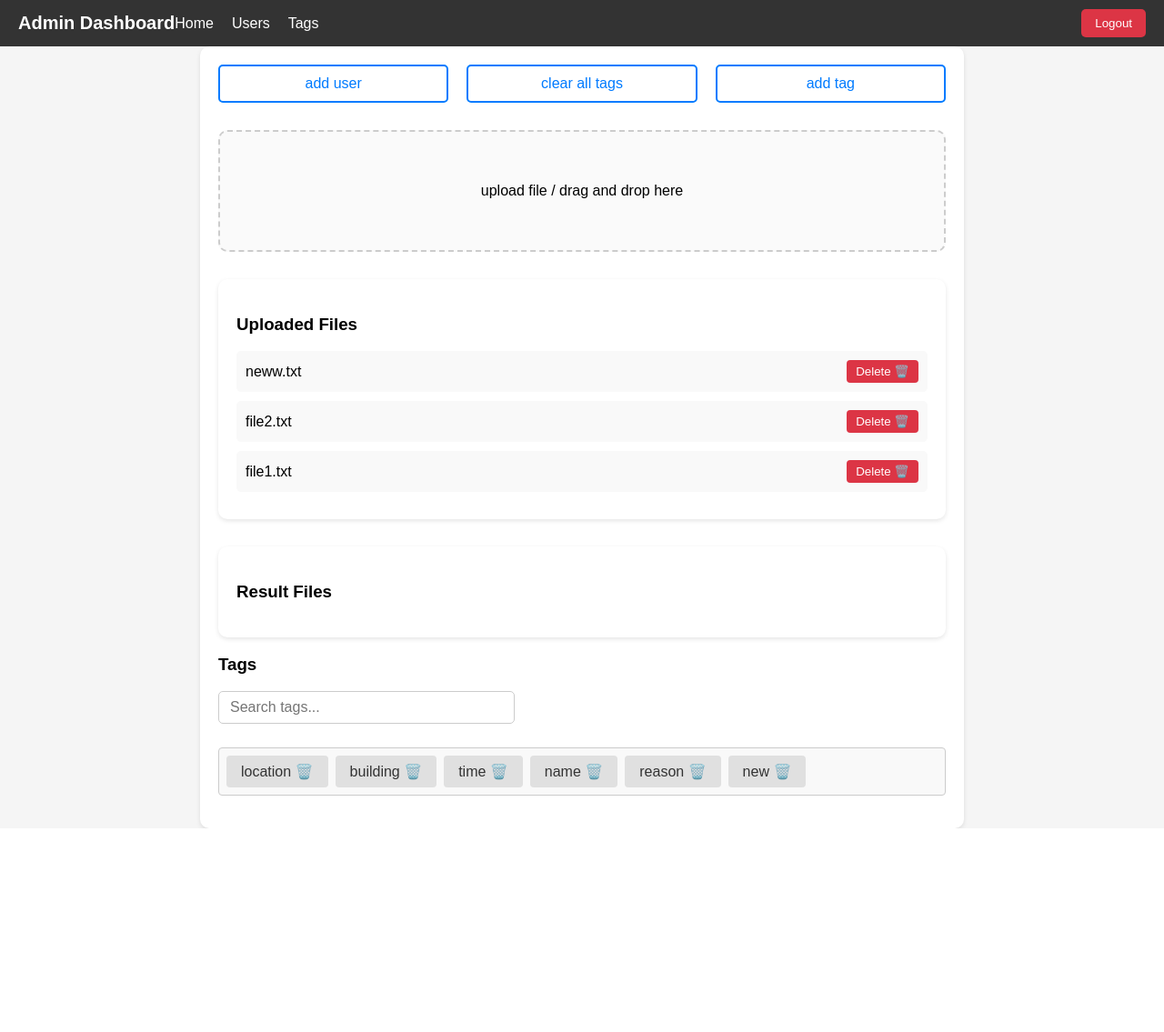
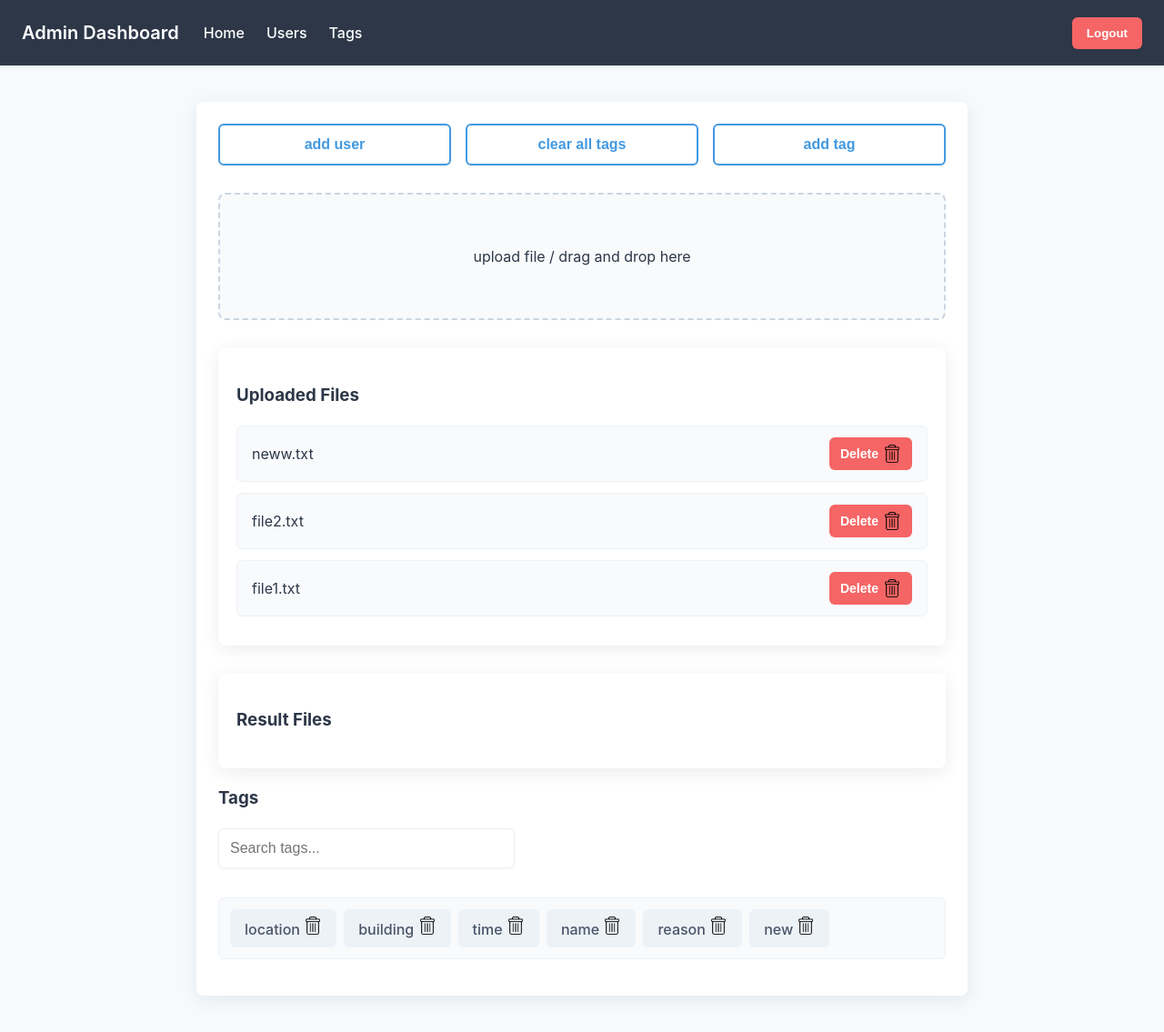
Before and after one commit to vaiva-a/NER_repo, a Django app: page /adminhome/ in a window 1280 px wide. Shown: the whole page at 91% size. Before the commit the page ends 911 px from the top, so only its background shows below. Run offline with Django 5.2, Linux system fonts and the light colour scheme; a user stored in the database is signed in; data comes from the database, SQL or seed files in the repository.

Commit message:
Updated UI

```diff
--- a/tags/static/css/adminpage.css
+++ b/tags/static/css/adminpage.css
@@ -1,125 +1,167 @@
 body {
-  font-family: Arial, sans-serif;
+  font-family: -apple-system, BlinkMacSystemFont, "Segoe UI", Roboto, Helvetica, Arial, sans-serif;
   margin: 0;
   padding: 0;
-  background-color: #f5f5f5;
+  background-color: #f7fafc;
+  color: #2d3748;
+  line-height: 1.5;
 }
 
 .container {
   max-width: 800px;
-  margin: 0 auto;
+  margin: 40px auto;
   background-color: white;
-  padding: 20px;
-  border-radius: 10px;
-  box-shadow: 0 2px 5px rgba(0, 0, 0, 0.1);
+  padding: 24px;
+  border-radius: 8px;
+  box-shadow: 0 4px 20px rgba(0, 0, 0, 0.08);
+  transition: all 0.3s ease;
+}
+
+.container:hover {
+  box-shadow: 0 6px 24px rgba(0, 0, 0, 0.12);
 }
 
 .button-group {
   display: flex;
-  gap: 20px;
+  gap: 16px;
   margin-bottom: 30px;
   justify-content: space-between;
 }
 
 .action-button {
-  padding: 10px 20px;
-  border: 2px solid #007bff;
-  border-radius: 5px;
+  padding: 12px 20px;
+  border: 2px solid #4299e1;
+  border-radius: 6px;
   background-color: white;
-  color: #007bff;
+  color: #4299e1;
   cursor: pointer;
-  transition: all 0.3s ease;
+  transition: all 0.2s ease;
   flex: 1;
   font-size: 16px;
+  font-weight: 600;
+  box-shadow: 0 1px 3px rgba(0, 0, 0, 0.05);
 }
 
 .action-button:hover {
-  background-color: #007bff;
+  background-color: #4299e1;
   color: white;
+  transform: translateY(-1px);
+  box-shadow: 0 4px 6px rgba(0, 0, 0, 0.1);
+}
+
+.action-button:active {
+  transform: translateY(1px);
+  box-shadow: 0 1px 2px rgba(0, 0, 0, 0.1);
 }
 
 .upload-area {
-  border: 2px dashed #ccc;
-  border-radius: 10px;
+  border: 2px dashed #cbd5e0;
+  border-radius: 8px;
   padding: 40px;
   text-align: center;
-  background-color: #fafafa;
+  background-color: #f8fafc;
   cursor: pointer;
-  margin-top: 20px;
+  margin-top: 24px;
+  transition: all 0.2s ease;
 }
 
 .upload-area:hover {
-  border-color: #007bff;
-  background-color: #f0f8ff;
+  border-color: #4299e1;
+  background-color: #ebf8ff;
 }
+
 .result-files-container {
   margin-top: 30px;
   background-color: white;
   padding: 20px;
-  border-radius: 10px;
-  box-shadow: 0 2px 5px rgba(0, 0, 0, 0.1);
-  max-height: 400px; /* Limit the container height */
-  overflow-y: auto; /* Enable vertical scrolling */
-  overflow-x: hidden; /* Hide horizontal scroll if content overflows */
-  scroll-behavior: smooth; /* Smooth scrolling */
+  border-radius: 8px;
+  box-shadow: 0 4px 20px rgba(0, 0, 0, 0.08);
+  max-height: 400px;
+  overflow-y: auto;
+  overflow-x: hidden;
+  scroll-behavior: smooth;
 }
 
-/* Style for the scrollbar (optional) */
 .result-files-container::-webkit-scrollbar {
-  width: 8px; /* Scrollbar width */
+  width: 8px;
+}
+
+.result-files-container::-webkit-scrollbar-track {
+  background: #f1f1f1;
+  border-radius: 8px;
 }
 
 .result-files-container::-webkit-scrollbar-thumb {
-  background-color: #ccc; /* Scrollbar thumb color */
-  border-radius: 4px;
+  background-color: #cbd5e0;
+  border-radius: 8px;
 }
 
 .result-files-container::-webkit-scrollbar-thumb:hover {
-  background-color: #888; /* Hover effect on scrollbar */
+  background-color: #a0aec0;
 }
 
 .result-files-container ul {
   list-style: none;
   padding: 0;
-  margin: 0; /* Remove extra margin for better alignment */
+  margin: 0;
 }
 
 .result-files-container li {
   display: flex;
   justify-content: space-between;
   align-items: center;
-  margin-bottom: 10px;
-  max-height: 200px; /* Reduced height for earlier scrolling */
-  overflow-y: auto; /* Enable vertical scrolling */
-  overflow-x: hidden; /* Hide horizontal scroll if content overflows */
-  scroll-behavior: smooth;
-  padding: 10px;
-  background-color: #f9f9f9;
-  border-radius: 5px;
-  word-wrap: break-word; /* Handle long file names */
+  margin-bottom: 12px;
+  padding: 12px 16px;
+  background-color: #f8fafc;
+  border-radius: 6px;
+  word-wrap: break-word;
+  border: 1px solid #edf2f7;
+  transition: all 0.2s ease;
+}
+
+.result-files-container li:hover {
+  background-color: #ebf8ff;
+  border-color: #bee3f8;
+  transform: translateY(-1px);
+  box-shadow: 0 2px 4px rgba(0, 0, 0, 0.05);
 }
 
 .result-files-container button {
-  margin-left: 10px;
-  padding: 5px 10px;
+  display: flex;
+  align-items: center;
+  gap: 5px;
+  margin-left: 12px;
+  padding: 8px 12px;
   border: none;
-  border-radius: 4px;
+  border-radius: 6px;
   cursor: pointer;
-  background-color: #007bff;
+  background-color: #4299e1;
   color: white;
-  transition: background-color 0.3s ease; /* Smooth button hover effect */
+  transition: all 0.2s ease;
+  font-weight: 600;
+  font-size: 14px;
 }
 
 .result-files-container button:hover {
-  background-color: #0056b3; /* Darker blue on hover */
+  background-color: #3182ce;
+  transform: translateY(-1px);
+  box-shadow: 0 2px 4px rgba(0, 0, 0, 0.1);
+}
+
+.result-files-container button:active {
+  transform: translateY(1px);
+  box-shadow: 0 1px 2px rgba(0, 0, 0, 0.1);
 }
 
 .result-files-container button.delete-btn {
-  background-color: #dc3545;
+  display: flex;
+  align-items: center;
+  gap: 5px;
+  background-color: #f56565;
 }
 
 .result-files-container button.delete-btn:hover {
-  background-color: #b52a37; /* Darker red on hover */
+  background-color: #e53e3e;
 }
 
 #file-input {
@@ -196,114 +301,151 @@ body {
   top: 50%;
   left: 50%;
   transform: translate(-50%, -50%);
-  background: white;
-  padding: 20px;
+  background-color: white;
+  padding: 24px;
   border-radius: 8px;
-  box-shadow: 0 2px 10px rgba(0, 0, 0, 0.1);
+  box-shadow: 0 4px 20px rgba(0, 0, 0, 0.08);
   z-index: 1001;
-  width: 300px;
+  width: 320px;
 }
-
 .dialog-title {
   font-size: 18px;
-  font-weight: bold;
+  font-weight: 600;
   margin-bottom: 20px;
+  color: #2d3748;
 }
 
 .input-group {
-  margin-bottom: 15px;
+  margin-bottom: 16px;
 }
 
 .input-group label {
   display: block;
-  margin-bottom: 5px;
-  font-weight: bold;
+  margin-bottom: 8px;
+  font-weight: 600;
+  color: #4a5568;
 }
 
 .input-group input {
-  width: 100%;
-  padding: 8px;
-  border: 1px solid #ddd;
-  border-radius: 4px;
+  width: 92%;
+  padding: 12px;
+  border: 1px solid #edf2f7;
+  border-radius: 6px;
+  transition: all 0.2s ease;
+}
+
+.input-group input:focus {
+  border-color: #4299e1;
+  box-shadow: 0 0 0 3px rgba(66, 153, 225, 0.15);
+  outline: none;
 }
 
 .dialog-buttons {
   display: flex;
   justify-content: flex-end;
-  gap: 10px;
-  margin-top: 20px;
+  gap: 16px;
+  margin-top: 24px;
 }
 
 .dialog-buttons button {
-  padding: 8px 16px;
-  border-radius: 4px;
+  padding: 10px 16px;
+  border-radius: 6px;
   cursor: pointer;
+  font-weight: 600;
+  transition: all 0.2s ease;
 }
 
 .cancel-btn {
-  background: #f2f2f2;
-  border: 1px solid #ddd;
+  background-color: #edf2f7;
+  color: #4a5568;
+  border: none;
+}
+
+.cancel-btn:hover {
+  background-color: #e2e8f0;
+  transform: translateY(-1px);
+  box-shadow: 0 2px 4px rgba(0, 0, 0, 0.1);
 }
 
 .submit-btn {
-  background: #007bff;
+  background-color: #4299e1;
   color: white;
   border: none;
 }
+
+.submit-btn:hover {
+  background-color: #3182ce;
+  transform: translateY(-1px);
+  box-shadow: 0 2px 4px rgba(0, 0, 0, 0.1);
+}
+
+.dialog-buttons button:active {
+  transform: translateY(1px);
+  box-shadow: 0 1px 2px rgba(0, 0, 0, 0.1);
+}
+
 .tag-container {
   margin-top: 16px;
-  padding: 8px;
-  border: 1px solid #ccc;
-  border-radius: 4px;
+  padding: 12px;
+  border: 1px solid #edf2f7;
+  border-radius: 6px;
   display: flex;
   flex-wrap: wrap;
   gap: 8px;
-  background-color: #f9f9f9;
+  background-color: #f8fafc;
+  transition: all 0.2s ease;
 }
 
 .tag {
   padding: 8px 16px;
-  background-color: #e0e0e0;
-  color: #333;
-  border-radius: 4px;
+  background-color: #edf2f7;
+  color: #4a5568;
+  border-radius: 6px;
   cursor: pointer;
-  transition: background-color 0.3s, color 0.3s;
+  transition: all 0.2s ease;
+  font-weight: 500;
 }
 
 .tag:hover {
-  background-color: #007bff;
+  background-color: #f56565;
   color: white;
+  transform: translateY(-1px);
+  box-shadow: 0 2px 4px rgba(0, 0, 0, 0.05);
 }
 
 .selected-tag {
-  margin-top: 8px;
-  color: #007bff;
-  font-weight: bold;
+  margin-top: 12px;
+  color: #4299e1;
+  font-weight: 600;
 }
+
 #tagSearch {
   width: 100%;
-  max-width: 300px; /* Adjust width */
-  padding: 8px 12px;
-  margin-bottom: 10px;
-  border: 1px solid #ccc;
-  border-radius: 5px;
+  max-width: 300px;
+  padding: 12px;
+  margin-bottom: 16px;
+  border: 1px solid #edf2f7;
+  border-radius: 6px;
   font-size: 16px;
   outline: none;
-  transition: border-color 0.3s ease-in-out;
+  transition: all 0.2s ease;
+  box-shadow: 0 1px 3px rgba(0, 0, 0, 0.05);
 }
 
 #tagSearch:focus {
-  border-color: #007bff; /* Highlight when focused */
-  box-shadow: 0 0 5px rgba(0, 123, 255, 0.5);
+  border-color: #4299e1;
+  box-shadow: 0 0 0 3px rgba(66, 153, 225, 0.15);
 }
+
 /* Navbar styling */
 .navbar {
-  background-color: #333;
-  padding: 10px 20px;
+  background-color: #2d3748;
+  padding: 12px 24px;
   display: flex;
   justify-content: space-between;
   align-items: center;
   color: white;
+  box-shadow: 0 1px 3px rgba(0, 0, 0, 0.1);
 }
 
 .navbar-container {
@@ -314,15 +456,16 @@ body {
 
 .logo {
   font-size: 20px;
-  font-weight: bold;
+  font-weight: 600;
 }
 
 .nav-links {
   list-style: none;
   display: flex;
-  gap: 20px;
+  gap: 24px;
   margin: 0;
-  padding: 0;
+  margin-left: 15px;
+  padding: 12px;
 }
 
 .nav-links li {
@@ -333,11 +476,12 @@ body {
   text-decoration: none;
   color: white;
   font-size: 16px;
-  transition: color 0.3s;
+  transition: all 0.2s ease;
+  font-weight: 500;
 }
 
 .nav-links a:hover {
-  color: #f0ad4e;
+  color: #4299e1;
 }
 
 /* Logout button */
@@ -346,15 +490,23 @@ body {
 }
 
 .logout-btn {
-  background-color: #dc3545;
+  background-color: #f56565;
   color: white;
   border: none;
-  padding: 8px 15px;
-  border-radius: 5px;
+  padding: 10px 16px;
+  border-radius: 6px;
   cursor: pointer;
-  transition: background 0.3s ease-in-out;
+  transition: all 0.2s ease;
+  font-weight: 600;
 }
 
 .logout-btn:hover {
-  background-color: #c82333;
+  background-color: #e53e3e;
+  transform: translateY(-1px);
+  box-shadow: 0 2px 4px rgba(0, 0, 0, 0.1);
 }
+
+.logout-btn:active {
+  transform: translateY(1px);
+  box-shadow: 0 1px 2px rgba(0, 0, 0, 0.1);
+}
--- a/tags/static/js/adminpage.js
+++ b/tags/static/js/adminpage.js
@@ -69,7 +69,9 @@ function submitNewTag() {
                     console.log(a);
                     newTag.innerHTML = `
                   <span onclick="selectTag('${a}')">${a}</span>
-                  <span class="delete-tag" onclick="confirmDeleteTag('${a}')">🗑️</span>
+                  <span class="delete-tag" onclick="confirmDeleteTag('${a}')">
+                    <img src="{% static 'images/delete-icon.png' %}" alt="Icon" width="20" height="20">
+                  </span>
               `;
                     let topTagsDiv = document.getElementById("tagSelector");
                     topTagsDiv.appendChild(newTag);
@@ -159,15 +161,41 @@ function fetchResultFiles() {
                 const listItem = document.createElement("li");
                 listItem.textContent = file;
 
+                // Create Download Button
                 const downloadButton = document.createElement("button");
-                downloadButton.textContent = "Download \u21E9";
                 downloadButton.onclick = () => downloadFile(file);
+                // Append icon and text inside button
 
+                downloadButton.appendChild(document.createTextNode(" Download "));
+
+                // Create Image Element for Icon
+                const downloadIcon = document.createElement("img");
+                downloadIcon.src = "/static/images/download-icon.png";  // Update with your actual image path
+                downloadIcon.alt = "Download";
+                downloadIcon.width = 20; // Adjust size as needed
+                downloadIcon.height = 20;
+                downloadButton.appendChild(downloadIcon);
+
+
+                // Create Delete Button
                 const deleteButton = document.createElement("button");
-                deleteButton.textContent = "Delete 🗑️";
                 deleteButton.classList.add("delete-btn");
                 deleteButton.onclick = () => deleteFile(file);
 
+                deleteButton.appendChild(document.createTextNode(" Delete "));
+
+                // Create Image Element for Delete Icon
+                const deleteIcon = document.createElement("img");
+                deleteIcon.src = "/static/images/delete-icon.png";  // Update with your actual image path
+                deleteIcon.alt = "Delete";
+                deleteIcon.width = 20;
+                deleteIcon.height = 20;
+
+                // Append icon and text inside button
+                deleteButton.appendChild(deleteIcon);
+
+
+                // Append buttons to list item
                 listItem.appendChild(downloadButton);
                 listItem.appendChild(deleteButton);
 
@@ -176,6 +204,7 @@ function fetchResultFiles() {
         })
         .catch((error) => console.error("Error fetching files:", error));
 }
+
 document.addEventListener("DOMContentLoaded", fetchUploadedFiles);
 function fetchUploadedFiles() {
     fetch("/list_uploads/")
@@ -189,8 +218,14 @@ function fetchUploadedFiles() {
                 listItem.textContent = file;
 
                 const deleteButton = document.createElement("button");
-                deleteButton.textContent = "Delete 🗑️";
+                deleteButton.textContent = "Delete ";
                 deleteButton.classList.add("delete-btn");
+                const deleteIcon = document.createElement("img");
+                deleteIcon.src = "/static/images/delete-icon.png";
+                deleteIcon.alt = "Delete";
+                deleteIcon.width = 20;
+                deleteIcon.height = 20;
+                deleteButton.appendChild(deleteIcon);
                 deleteButton.onclick = () => deleteUploadFile(file);
 
                 listItem.appendChild(deleteButton);
--- a/tags/templates/registration/login.html
+++ b/tags/templates/registration/login.html
@@ -24,11 +24,11 @@
                 <br>
                 <button type="submit" class="sign">Sign in</button>
             </form>
-            <p class="signup">Don't have an account?
+            <!-- <p class="signup">Don't have an account?
                 <a rel="noopener noreferrer" href="#" class="">Sign up</a>
                 <br>
             <p class="msg">{{ msg }}</p>
-            </p>
+            </p> -->
 
         </div>
     </div>
--- a/tags/templates/tags/adminhome.html
+++ b/tags/templates/tags/adminhome.html
@@ -5,6 +5,8 @@
 <head>
   <title>Admin Dashboard</title>
   <link rel="stylesheet" type="text/css" href="{% static 'css/adminpage.css' %}">
+  <link rel="icon" type="image/png" href="{% static 'images/favicon.png' %}">
+
 </head>
 
 <body>
@@ -87,7 +89,9 @@
       {% for tag in tags %}
       <div class="tag">
         <span onclick="selectTag('{{ tag }}')">{{ tag }}</span>
-        <span class="delete-tag" onclick="confirmDeleteTag('{{ tag }}')">🗑️</span>
+        <span class="delete-tag" onclick="confirmDeleteTag('{{ tag }}')">
+          <img src="{% static 'images/delete-icon.png' %}" alt="Icon" width="20" height="20">
+        </span>
       </div>
       {% endfor %}
     </div>
```
Also changed, not shown: other parts of tags/static/css/adminpage.css (+73 -10 lines), tags/static/css/home.css (+47 -4 lines), tags/static/css/login.css (+72 -23 lines), tags/static/js/home.js (+74 -18 lines), tags/templates/tags/home.html (+8 -1 lines), tags/static/images/delete-icon.png (added), tags/static/images/download-icon.png (added), tags/static/images/favicon.png (added).
